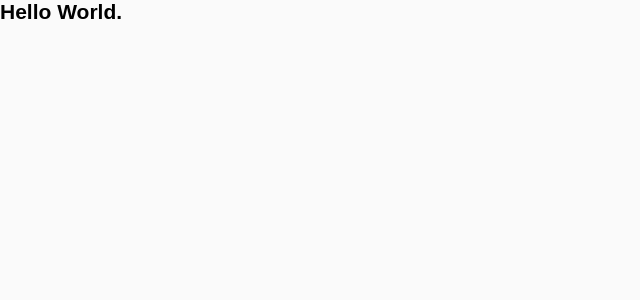
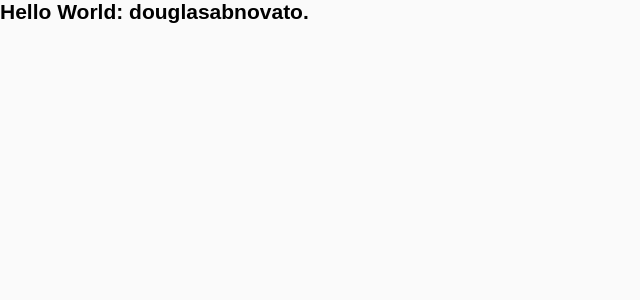
Before and after one commit to douglasabnovato/instagram-feed, a React (Create React App) app in the folder frontend/: page / in a window 1280 px wide. Shown: the top 300 px of the page, without its empty margins (0-640 px from the left). Built offline with nearby package versions, Linux system fonts and the light colour scheme.

Commit message:
pages - feed and new

```diff
--- a/frontend/src/App.js
+++ b/frontend/src/App.js
@@ -4,7 +4,7 @@ import './global.css';
 function App() {
   return (
     <div className="App">
-      <h2>Hello World.</h2>
+      <h2>Hello World: douglasabnovato.</h2>
     </div>
   );
 }
--- a/frontend/src/routes.js
+++ b/frontend/src/routes.js
@@ -0,0 +1 @@
+import { Switch, Route } from 'react-router-dom';
```
Also changed, not shown: frontend/src/pages/Feed.js (added, +10 -0 lines), frontend/src/pages/New.js (added, +10 -0 lines).
